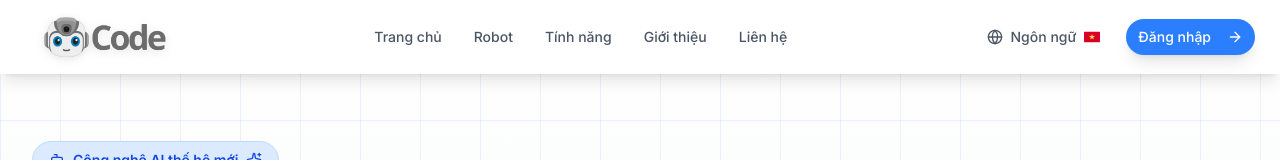
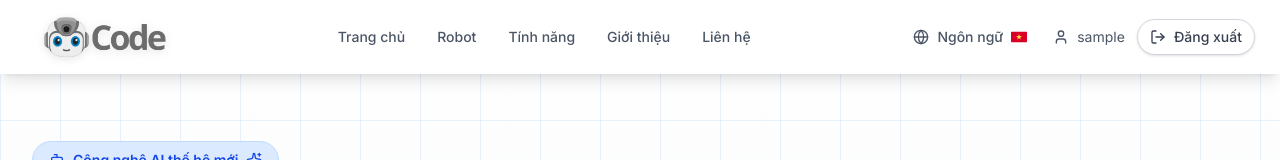
Before and after one commit to SEP-AlphaCode/alpha-code-webapp, a Next.js app: page / in a window 1280 px wide. Shown: the top 160 px of the page. Built offline with nearby package versions, Linux system fonts and the light colour scheme; sample sign-in values are in the browser's storage.

Commit message:
fix refresh token

```diff
--- a/src/api/auth-api.ts
+++ b/src/api/auth-api.ts
@@ -1,6 +1,8 @@
 import http from '@/utils/http';
 import { LoginRequest, TokenResponse } from '@/types/login';
+import { apiSpringUrl } from '@/app/constants/constants';
 import axios from 'axios';
+
 // Note: avoid UI side-effects (toasts) inside API functions; handle UI in hooks/components
 
 export const login = async (data: LoginRequest): Promise<TokenResponse> => {
@@ -37,8 +39,9 @@ export const refreshToken = async (): Promise<{ accessToken: string; refreshToke
       throw new Error('No refresh token available');
     }
 
-    const response = await http.post('/auth/refresh-token', {
-      refreshToken: refreshTokenValue
+    // Use http instance (be careful about interceptor loops)
+    const response = await http.post('/auth/refresh-new-token', refreshTokenValue, {
+    headers: { 'Content-Type': 'text/plain' }
     });
 
     // Handle different response structures
--- a/src/components/auth-guard.tsx
+++ b/src/components/auth-guard.tsx
@@ -26,14 +26,14 @@ export const AuthGuard = ({ children, allowedRoles }: AuthGuardProps) => {
         return;
       }
 
-      const accountData = getTokenPayload(accessToken);
+      const accountData = getTokenPayload(accessToken || '');
 
       // Validate token format and expiry
-      if (!isValidToken(accessToken)) {
-        clearAuthData();
-        router.push('/login');
-        return;
-      }
+      // if (!isValidToken(accessToken)) {
+      //   clearAuthData();
+      //   router.push('/login');
+      //   return;
+      // }
 
       // If accountData is null (token decode failed), redirect to login
       if (!accountData) {
@@ -64,7 +64,7 @@ export const AuthGuard = ({ children, allowedRoles }: AuthGuardProps) => {
           }
         } else {
           // Fallback: try to get role from token directly
-          const roleFromToken = getRoleFromToken(accessToken);
+          const roleFromToken = getRoleFromToken(accessToken || '');
 
           if (roleFromToken) {
             const userRole = roleFromToken.toLowerCase();
--- a/src/components/home/header.tsx
+++ b/src/components/home/header.tsx
@@ -1,9 +1,11 @@
 import { Button } from "@/components/ui/button"
 import Image from "next/image"
 import Link from "next/link"
-import { ArrowRight } from "lucide-react"
+import { ArrowRight, LogOut, User } from "lucide-react"
 import { LanguageSwitcher } from "@/components/language-switcher"
 import { useHomepageTranslation } from "@/lib/i18n/hooks/use-translation"
+import { useAuth } from "@/hooks/use-auth"
+import { clearAuthData, getUserInfoFromToken } from "@/utils/tokenUtils"
 
 interface HeaderProps {
   currentSection: number
@@ -12,8 +14,25 @@ interface HeaderProps {
 
 export function Header({ currentSection, onNavigate }: HeaderProps) {
   const { tc, isLoading } = useHomepageTranslation()
+  const { isAuthenticated, isLoading: authLoading } = useAuth()
 
-  if (isLoading) {
+  const handleLogout = () => {
+    clearAuthData()
+    // Dispatch custom event to update auth state
+    window.dispatchEvent(new Event('authStateChange'))
+    // Redirect to home page after logout
+    window.location.href = '/'
+  }
+
+  const getUserInfo = () => {
+    const accessToken = sessionStorage.getItem('accessToken')
+    if (accessToken) {
+      return getUserInfoFromToken(accessToken)
+    }
+    return null
+  }
+
+  if (isLoading || authLoading) {
     return (
       <header className="fixed top-0 left-0 w-full z-50 glass border-b border-gray-200/50 bg-white/80 backdrop-blur-md shadow-lg">
         <div className="max-w-7xl mx-auto px-6 py-4 flex items-center justify-between">
@@ -93,12 +112,29 @@ export function Header({ currentSection, onNavigate }: HeaderProps) {
 
         <div className="flex items-center gap-4">
           <LanguageSwitcher variant="minimal" />
+          {isAuthenticated ? (
+            <div className="flex items-center gap-3">
+              <div className="hidden sm:flex items-center gap-2 text-sm text-gray-600">
+                <User className="w-4 h-4" />
+                <span>{getUserInfo()?.fullName || getUserInfo()?.username || 'User'}</span>
+              </div>
+              <Button
+                onClick={handleLogout}
+                variant="outline"
+                className="flex items-center gap-2 px-4 py-2 rounded-full border-gray-300 hover:border-red-400 hover:text-red-500 transition-all duration-300"
+              >
+                <LogOut className="w-4 h-4" />
+                <span className="hidden sm:inline">{tc('navigation.logout') || 'Logout'}</span>
+              </Button>
+            </div>
+          ) : (
             <Link href="/login">
               <Button className="modern-button bg-blue-500 hover:bg-blue-600 text-white px-6 py-2 rounded-full shadow-lg hover:shadow-xl hover:scale-105 transition-all duration-300 group">
                 {tc('navigation.login')}
                 <ArrowRight className="ml-2 w-4 h-4" />
               </Button>
             </Link>
+          )}
         </div>
       </div>
     </header>
--- /dev/null
+++ b/src/hooks/use-auth.ts
@@ -0,0 +1,41 @@
+import { useState, useEffect } from 'react';
+import { isValidToken } from '@/utils/tokenUtils';
+
+export const useAuth = () => {
+  const [isAuthenticated, setIsAuthenticated] = useState<boolean>(false);
+  const [isLoading, setIsLoading] = useState<boolean>(true);
+
+  useEffect(() => {
+    const checkAuth = () => {
+      try {
+        const accessToken = sessionStorage.getItem('accessToken');
+        const isValid = accessToken ? isValidToken(accessToken) : false;
+        setIsAuthenticated(isValid);
+      } catch (error) {
+        console.error('Error checking authentication:', error);
+        setIsAuthenticated(false);
+      } finally {
+        setIsLoading(false);
+      }
+    };
+
+    checkAuth();
+
+    // Listen for storage changes to update auth status
+    const handleStorageChange = () => {
+      checkAuth();
+    };
+
+    window.addEventListener('storage', handleStorageChange);
+
+    // Also listen for custom events when auth state changes
+    window.addEventListener('authStateChange', handleStorageChange);
+
+    return () => {
+      window.removeEventListener('storage', handleStorageChange);
+      window.removeEventListener('authStateChange', handleStorageChange);
+    };
+  }, []);
+
+  return { isAuthenticated, isLoading };
+};
--- a/src/lib/i18n/dictionaries/common/common.en.json
+++ b/src/lib/i18n/dictionaries/common/common.en.json
@@ -6,6 +6,7 @@
     "about": "About",
     "contact": "Contact",
     "login": "Login",
+    "logout": "Logout",
     "language": "Language"
   },
   "common": {
--- a/src/lib/i18n/dictionaries/common/common.vi.json
+++ b/src/lib/i18n/dictionaries/common/common.vi.json
@@ -6,6 +6,7 @@
     "about": "Giới thiệu",
     "contact": "Liên hệ",
     "login": "Đăng nhập",
+    "logout": "Đăng xuất",
     "language": "Ngôn ngữ"
   },
   "common": {
--- a/src/utils/http.ts
+++ b/src/utils/http.ts
@@ -29,23 +29,25 @@ class Http {
       async (error) => {
         const originalRequest = error.config;
 
-        // ❗️Block retry for the refresh-token API itself
+        // Check if it's a 401 error and we have a refresh token
         if (
           error.response?.status === 401 &&
           !originalRequest._retry &&
           sessionStorage.getItem('refreshToken') &&
-          !originalRequest.url?.includes('/refresh-token') // 🔥 avoid infinite loop
+          !originalRequest.url?.includes('refresh-new-token') // Avoid infinite loop for refresh token endpoint
         ) {
           originalRequest._retry = true;
+
           try {
             const res = await callRefreshToken();
             sessionStorage.setItem('accessToken', res.accessToken);
             sessionStorage.setItem('refreshToken', res.refreshToken);
 
+            // Retry the original request with new token
             originalRequest.headers.Authorization = `Bearer ${res.accessToken}`;
             return this.instance(originalRequest);
           } catch (refreshError) {
-            // If refresh token fails, redirect to login
+            // If refresh token fails, clear storage and redirect to login
             sessionStorage.clear();
             console.error("Refresh token failed:", refreshError);
 
```
Lines whose indentation alone changed are shown as unchanged.
